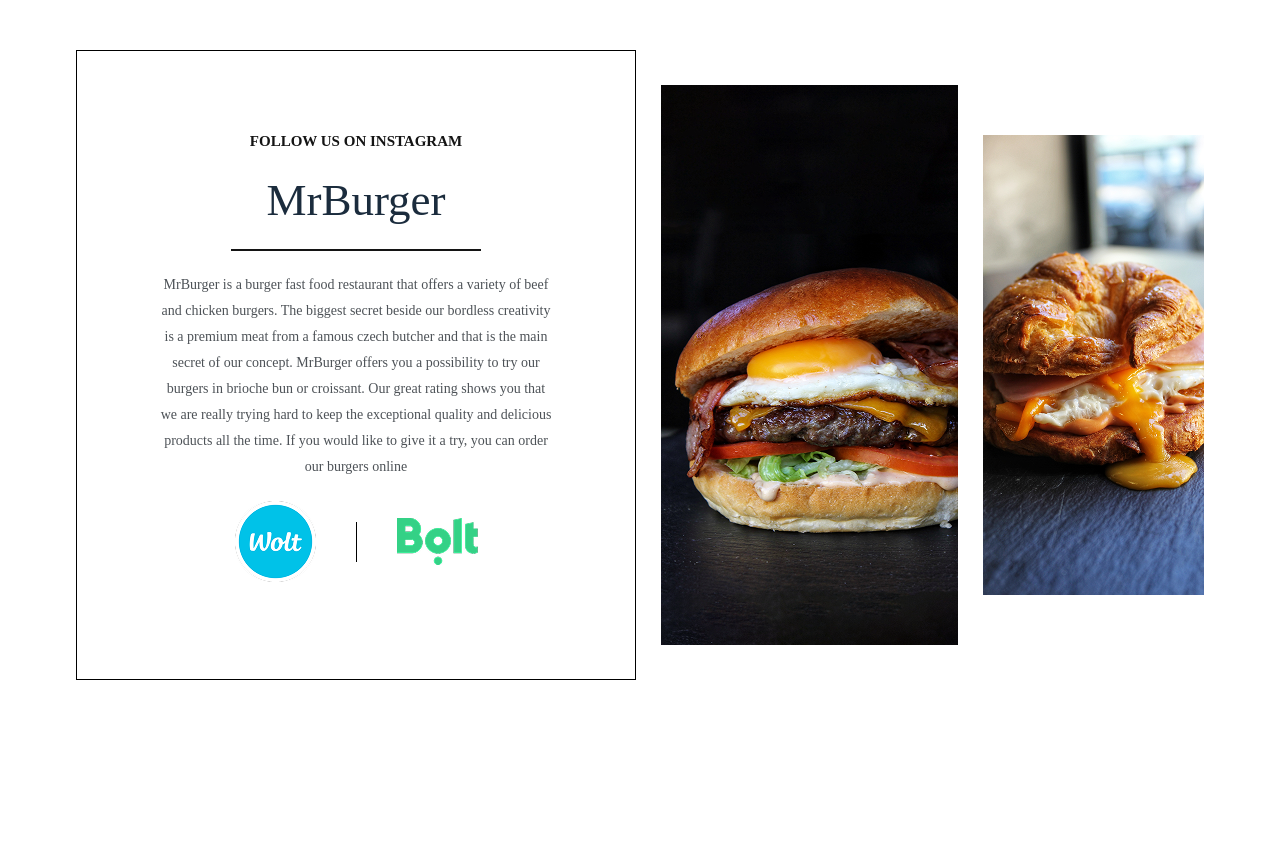
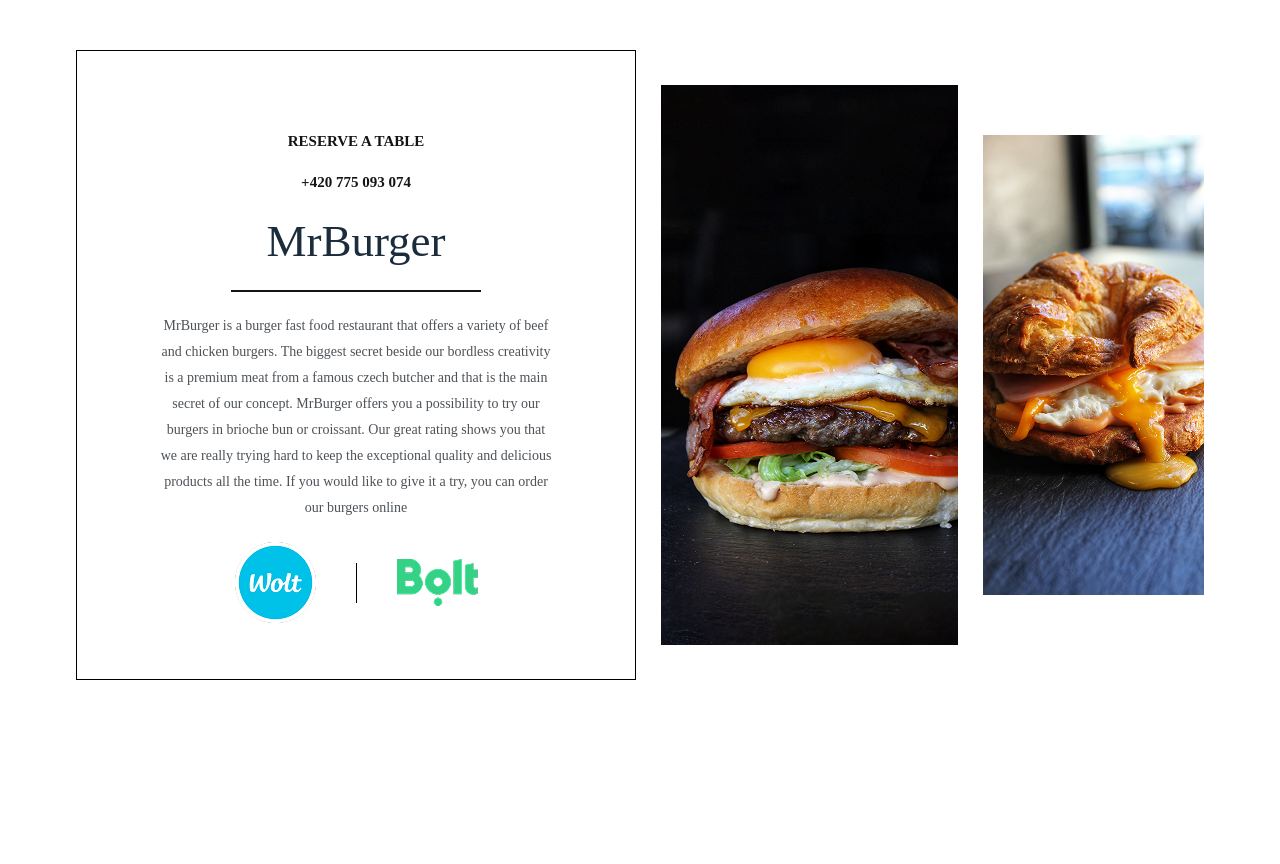
Before and after one commit to EditaLatifi/bc, a Next.js app: page / in a window 1280 px wide. Shown: the part 1640-2504 px from the top of the page. Built offline with nearby package versions, Linux system fonts and the light colour scheme.

Commit message:
Update index.js

```diff
--- a/src/pages/index.js
+++ b/src/pages/index.js
@@ -84,9 +84,13 @@
 <section className="lg:mb-[170px] mb-[100px]">
 <div class="flex flex-wrap justify-center items-center gap-[25px] max-w-[1280px] mx-auto p-4">
   <div class="flex flex-col items-center lg:p-[80px] p-4 border border-black w-[370px] lg:w-[560px] h-[630px] flex-shrink-0">
-  <h3 class="text-[#141414] mb-[21px] text-center text-[15px] font-semibold leading-[20px] uppercase font-[Montserrat]">
-  Follow us on instagram
+ <h3 class="text-[#141414] mb-[21px] text-center text-[15px] font-semibold leading-[20px] uppercase font-[Montserrat]">
+  Reserve a table
 </h3>
+<a href="tel:+420775093074" class="text-[#141414] mb-[21px] text-center text-[15px] font-semibold leading-[20px] uppercase font-[Montserrat] block">
+  +420 775 093 074
+</a>
+
 <h4 class="text-[#1B2C3D] mb-[21px]  text-center text-[45px] font-normal leading-[56px] font-[Bellefair]">
 MrBurger</h4>
 
```
